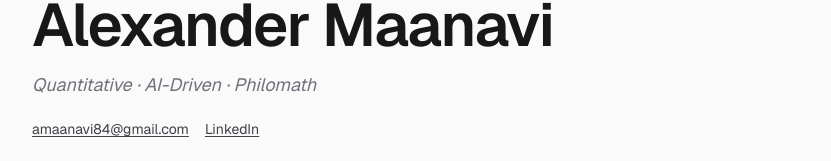
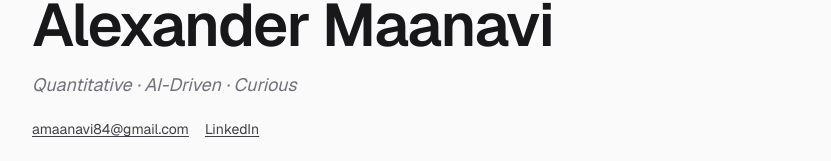
Before and after one commit to amaanavi/AFMwebsite, a Next.js app: page / in a window 1280 px wide. Shown: the part 154-315 px from the top of the page, without its empty margins (224-1055 px from the left). Built offline with nearby package versions, Linux system fonts and the light colour scheme.

Commit message:
Simplify tagline, drop pretentious wording

```diff
--- a/src/data/resume.ts
+++ b/src/data/resume.ts
@@ -1,6 +1,6 @@
 export const profile = {
   name: "Alexander Maanavi",
-  traits: ["Quantitative", "AI-Driven", "Philomath"],
+  traits: ["Quantitative", "AI-Driven", "Curious"],
   tagline:
     "Mathematics & Philosophy student focused on entrepreneurship, venture building, investments, and quantitative strategy.",
   about:
```
